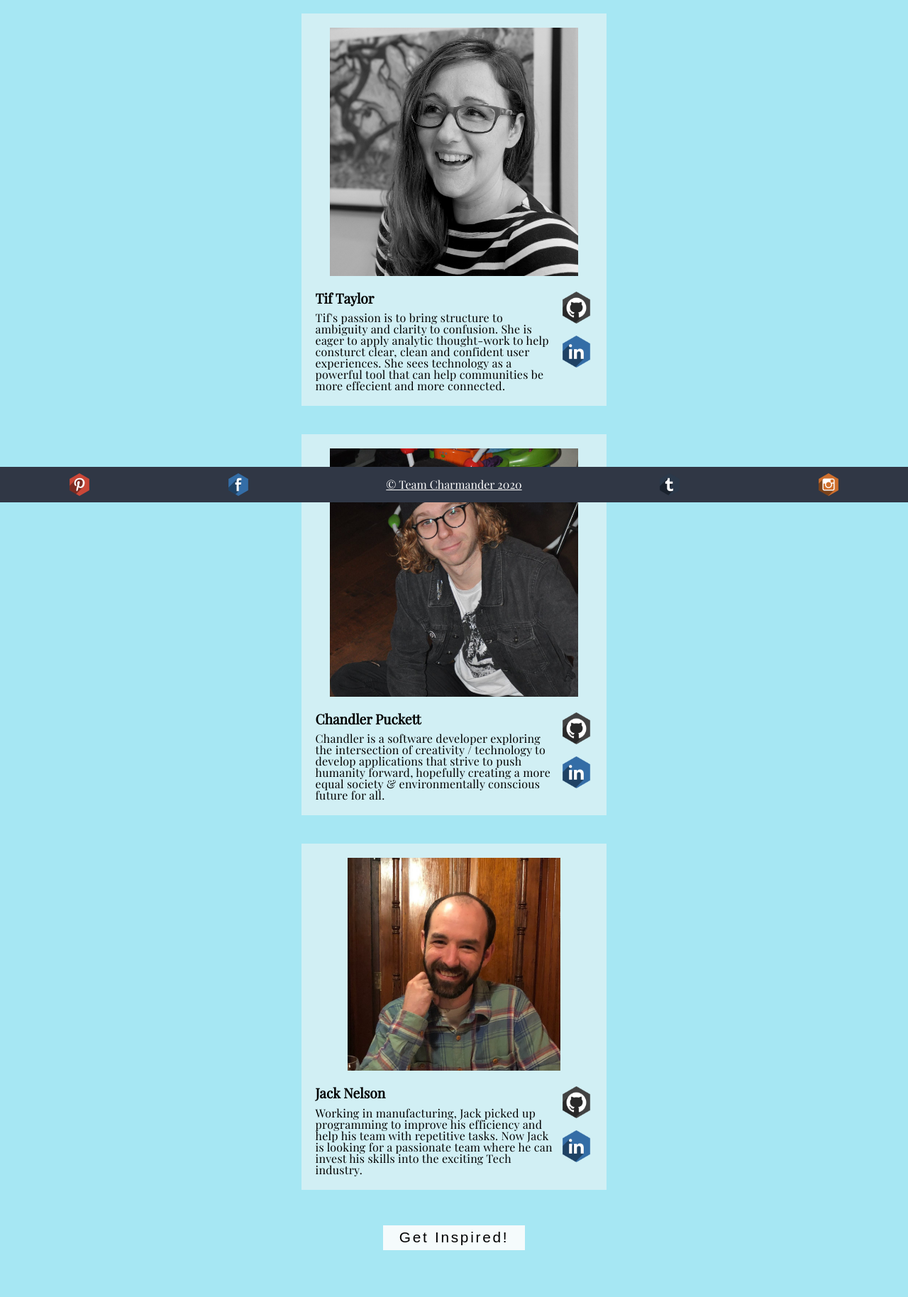
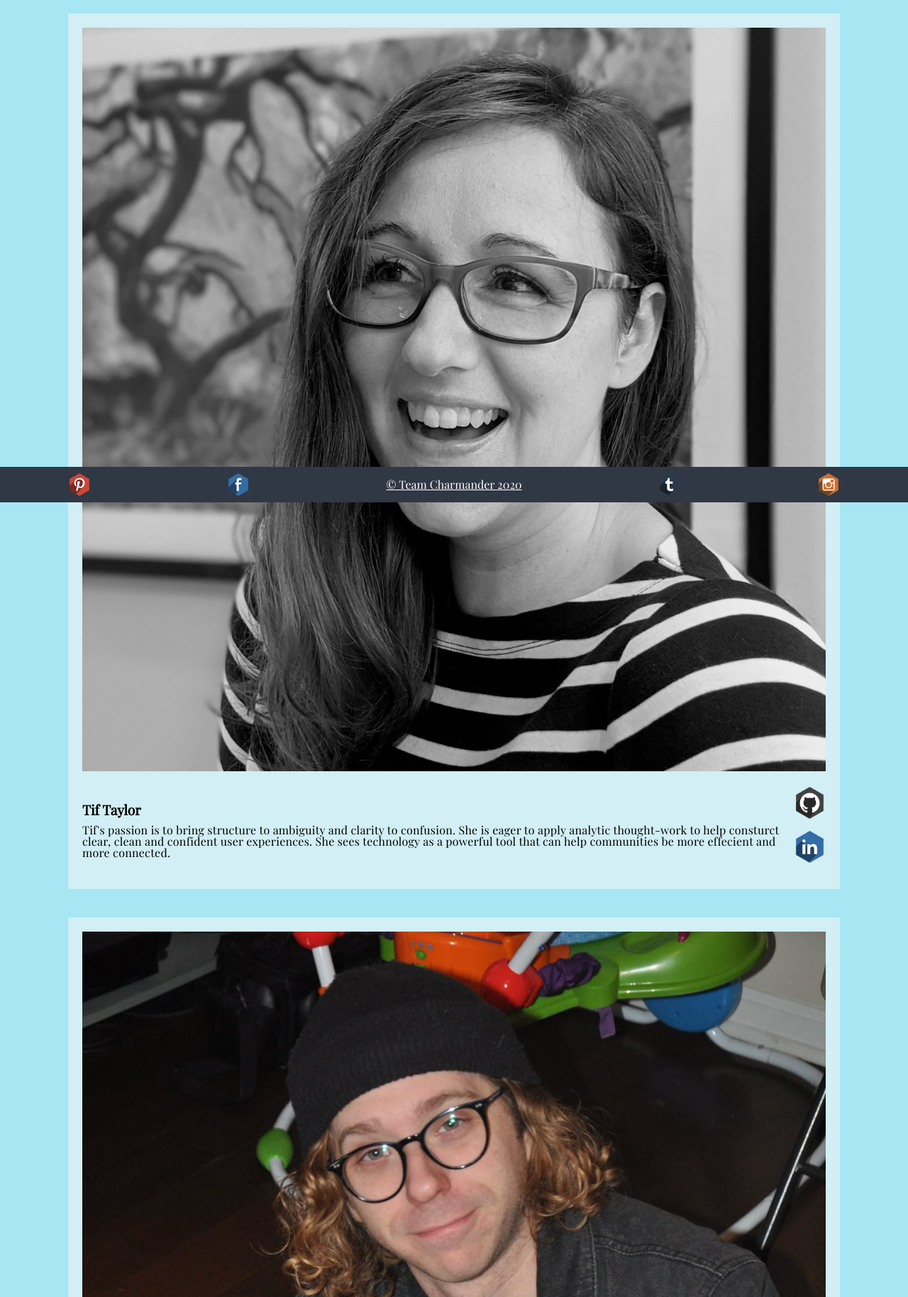
Before and after one commit to team-charmander-blaze/respite, a Node server app: page /aboutus in a window 1280 px wide. Shown: the part 92-1920 px from the top of the page at 71% size. Before the commit the page ends 1854 px from the top, so only its background shows below. Run offline with Node 20, Linux system fonts and the light colour scheme.

Commit message:
Fixed | CSS for images and safari

```diff
--- a/public/styles/base.css
+++ b/public/styles/base.css
@@ -12,9 +12,9 @@ body {
 }
 
 img {
-  max-width: 500px;
+  max-width: 100%;
 }
 
 main {
-  width: 507px;
+  width: 100%;
 }
--- a/public/styles/layout.css
+++ b/public/styles/layout.css
@@ -28,7 +28,7 @@ main {
 }
 
 .quote-card {
-  margin-top: 200px;
+  margin-top: 140px;
   margin-left: 30px;
   margin-right: 30px;
 }
--- a/public/styles/modules/modules.css
+++ b/public/styles/modules/modules.css
@@ -97,18 +97,18 @@
 
 .stuff {
   display: flex;
-  margin: 20px;
+  align-items: center;
+  margin-top: 20px;
 }
 
 .bio-card {
   width: 85%;
   height: fit-content;
   text-align: center;
+  padding: 20px;
+  box-sizing: border-box;
 }
 
-.bio-card > img {
-  margin-top: 20px;
-}
 
 .stuff h2 {
   font-size: 1.2rem;
@@ -124,7 +124,7 @@
 }
 
 .about-links img {
-  width: 45px;
+  min-width: 45px;
 }
 
 .about-links img:first-child {
--- a/views/pages/about.ejs
+++ b/views/pages/about.ejs
@@ -8,7 +8,7 @@
 
   <section class="bio-card">
 
-    <img src="/img/tif.jpg" alt="tif" style="height: 350px">
+    <img src="/img/tif.jpg" alt="tif">
 
     <div class="stuff">
       <div class="about-text">
@@ -29,7 +29,7 @@
 
   <section class="bio-card">
 
-    <img src="/img/chandler.jpg" alt="chandler" style="height: 350px">
+    <img src="/img/chandler.jpg" alt="chandler">
 
     <div class="stuff">
       <div class="about-text">
@@ -50,7 +50,7 @@
 
   <section class="bio-card">
 
-    <img src="/img/jack.jpg" alt="jack" style="height: 300px">
+    <img src="/img/jack.jpg" alt="jack">
 
     <div class="stuff">
       <div class="about-text">
```
